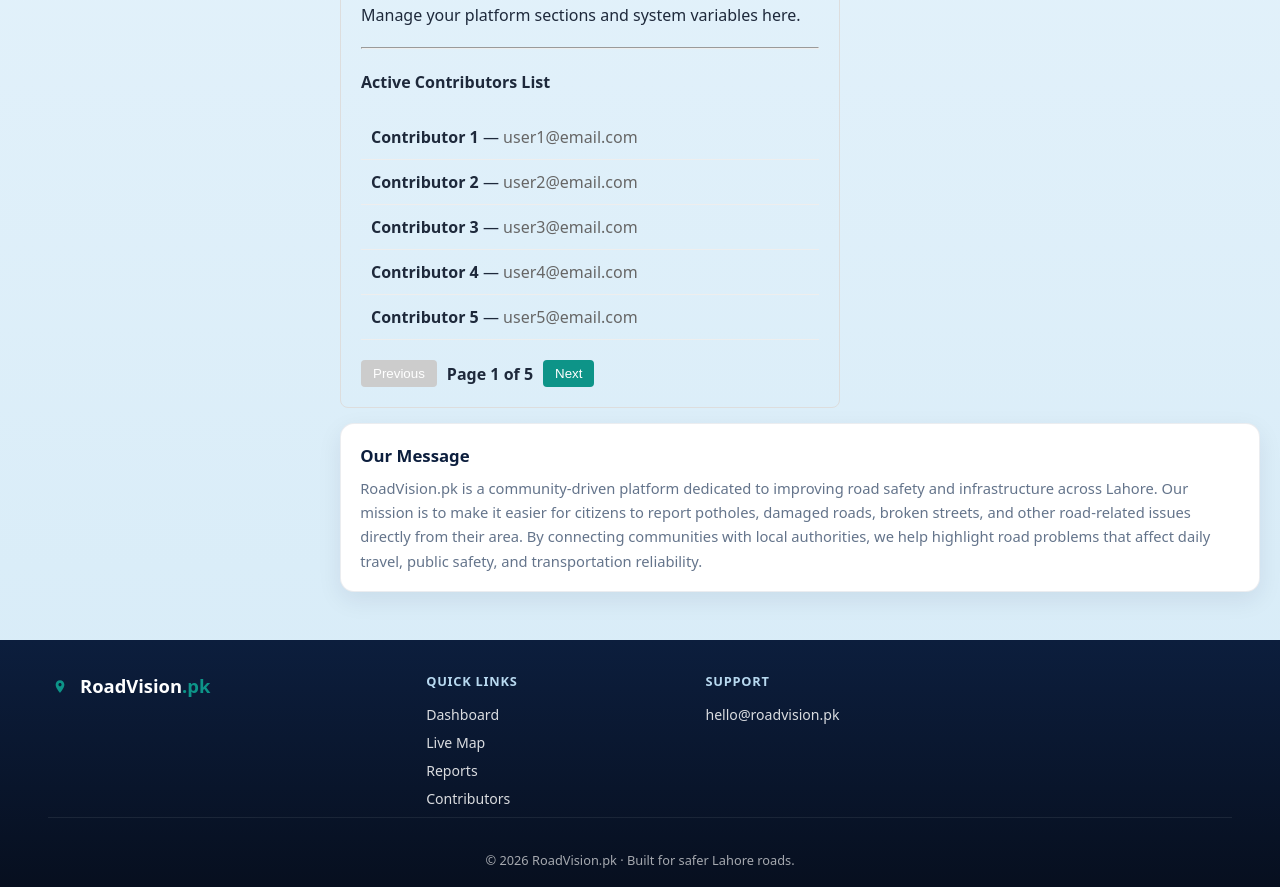
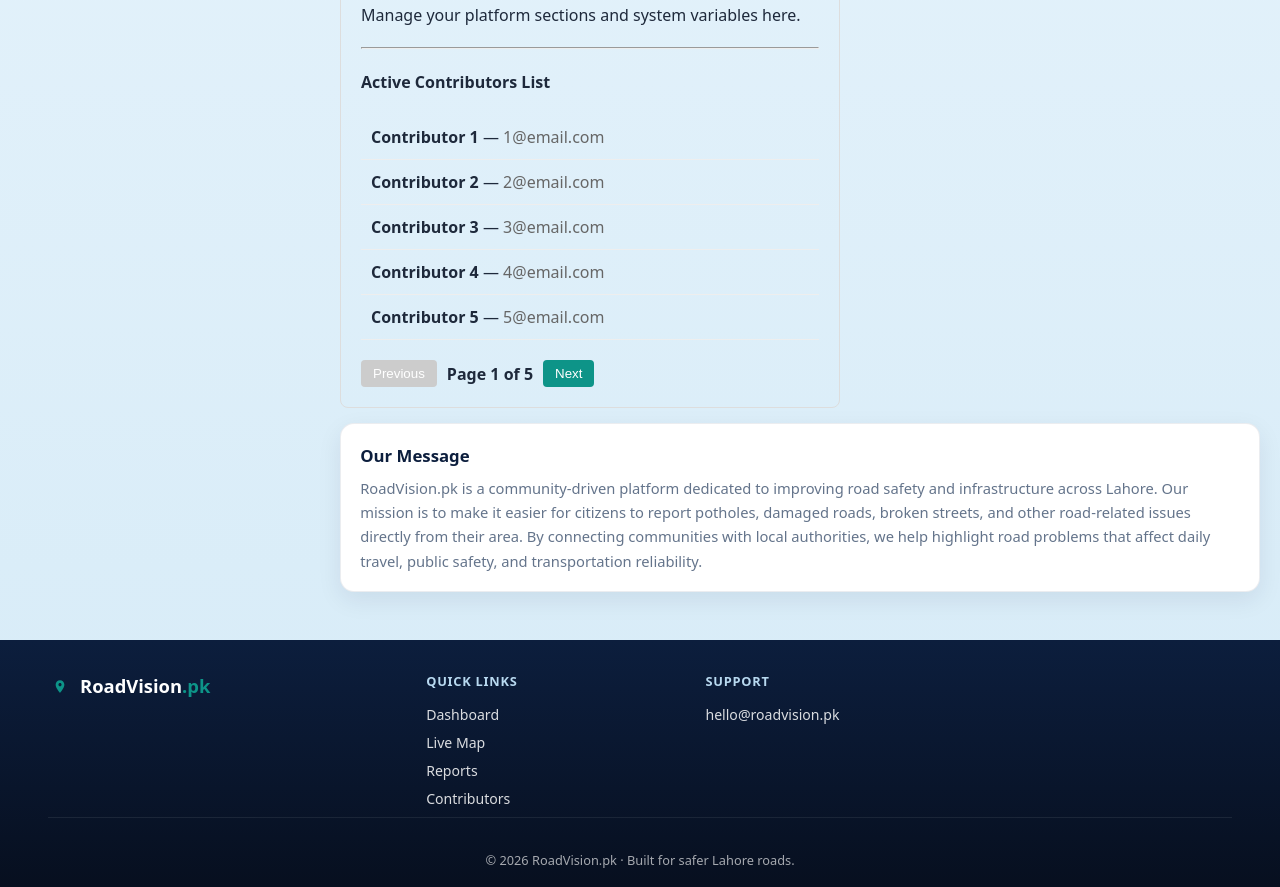
Before and after one commit to maryamehsanpu980-stack/my-react-project, a Next.js app: page / in a window 1280 px wide. Shown: the part 1740-2627 px from the top of the page. Built offline with nearby package versions, Linux system fonts and the light colour scheme; no server answers.

Commit message:
mockContributors

```diff
--- a/src/components/DashboardSections.jsx
+++ b/src/components/DashboardSections.jsx
@@ -33,7 +33,7 @@ function initials(name) {
 const mockContributors = Array.from({ length: 23 }, (_, i) => ({
   id: i + 1,
   name: `Contributor ${i + 1}`,
-  email: `user${i + 1}@email.com`
+  email:`${i + 1}@email.com`
 
 }));
 
```
